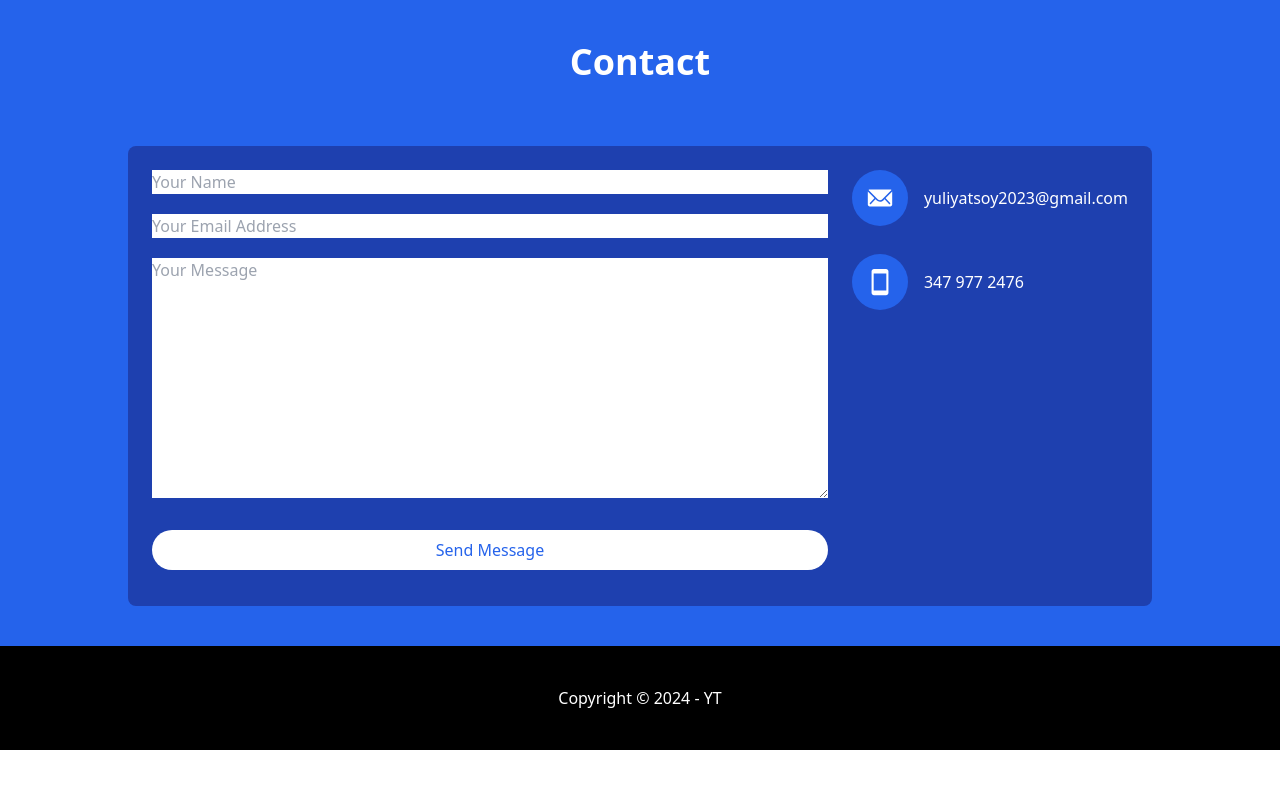
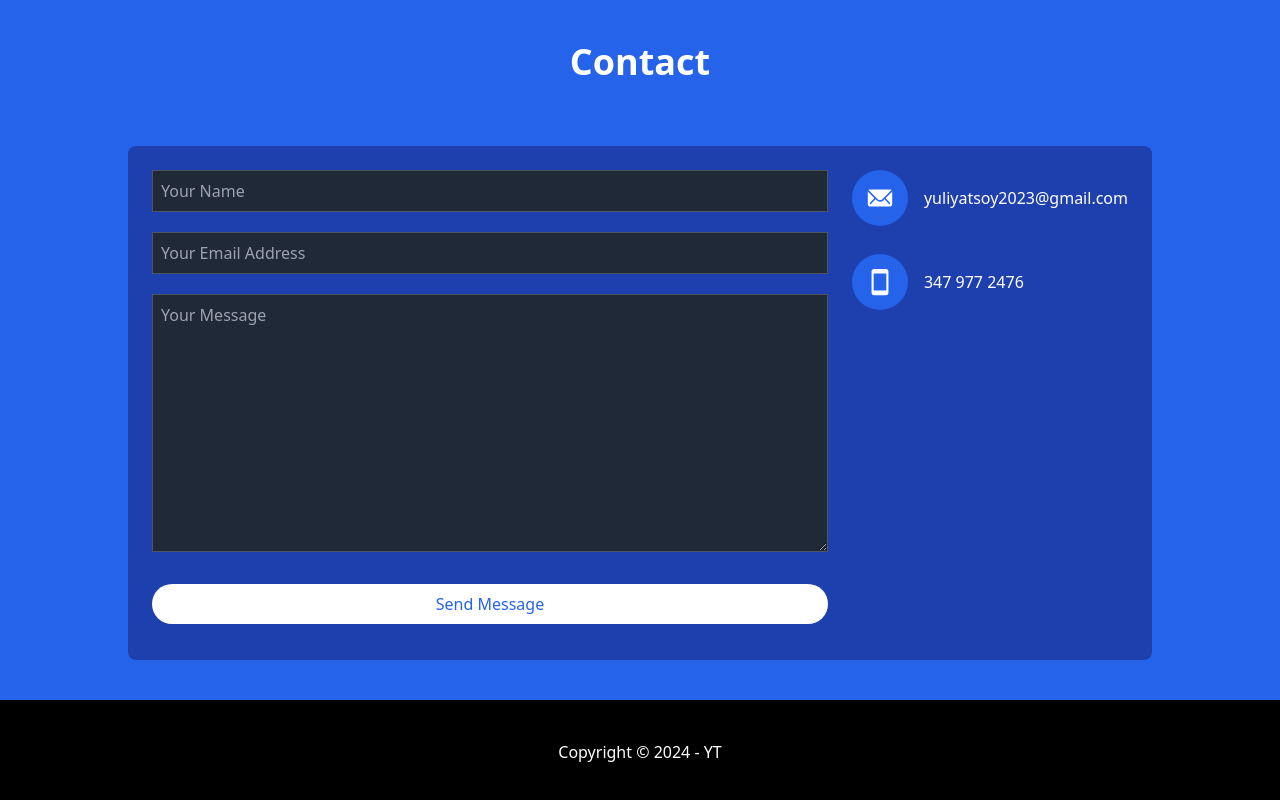
Before and after one commit to YuliyaTsoy/react-portfolio, a React (Vite) app: page / in a window 1280 px wide. Shown: the part 1475-2275 px from the top of the page. Before the commit the page ends 2225 px from the top, so only its background shows below. Built offline with nearby package versions, Linux system fonts and the light colour scheme.

Commit message:
adds styles to the contact form

```diff
--- a/src/components/Contact.jsx
+++ b/src/components/Contact.jsx
@@ -19,9 +19,9 @@ const Contact = () => {
          gap-6 max-w-5xl bg-blue-800 md:p-6 p-2 rounded-lg mx-auto"
         >
           <form className="flex flex-col flex-1 gap-5" >
-            <input type="text" placeholder="Your Name" />
-            <input type="Email" placeholder="Your Email Address" />
-            <textarea placeholder="Your Message" rows={10}></textarea>
+          <input type="text" placeholder="Your Name" className="input-field bg-gray-800 text-white placeholder-gray-400 border border-gray-600 p-2" />
+            <input type="Email" placeholder="Your Email Address" className="input-field bg-gray-800 text-white placeholder-gray-400 border border-gray-600 p-2" />
+            <textarea placeholder="Your Message" rows={10} className="input-field bg-gray-800 text-white placeholder-gray-400 border border-gray-600 p-2" ></textarea>
             <button className='bg-white text-blue-600 px-10 py-2 my-3 rounded-full hover:bg-blue-400 hover:text-white'>Send Message</button>
           </form>
           <div className="flex flex-col  gap-7 ">
```
